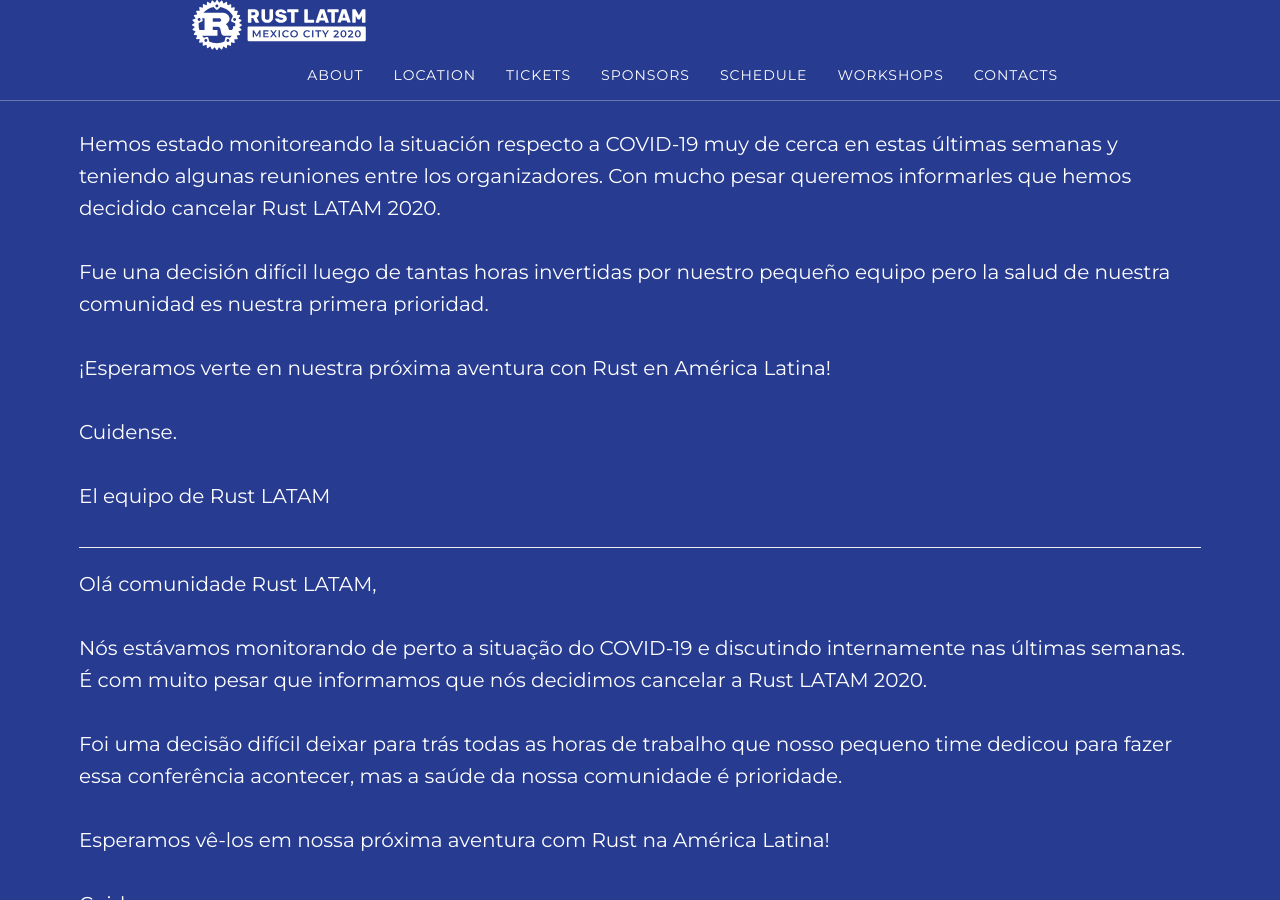
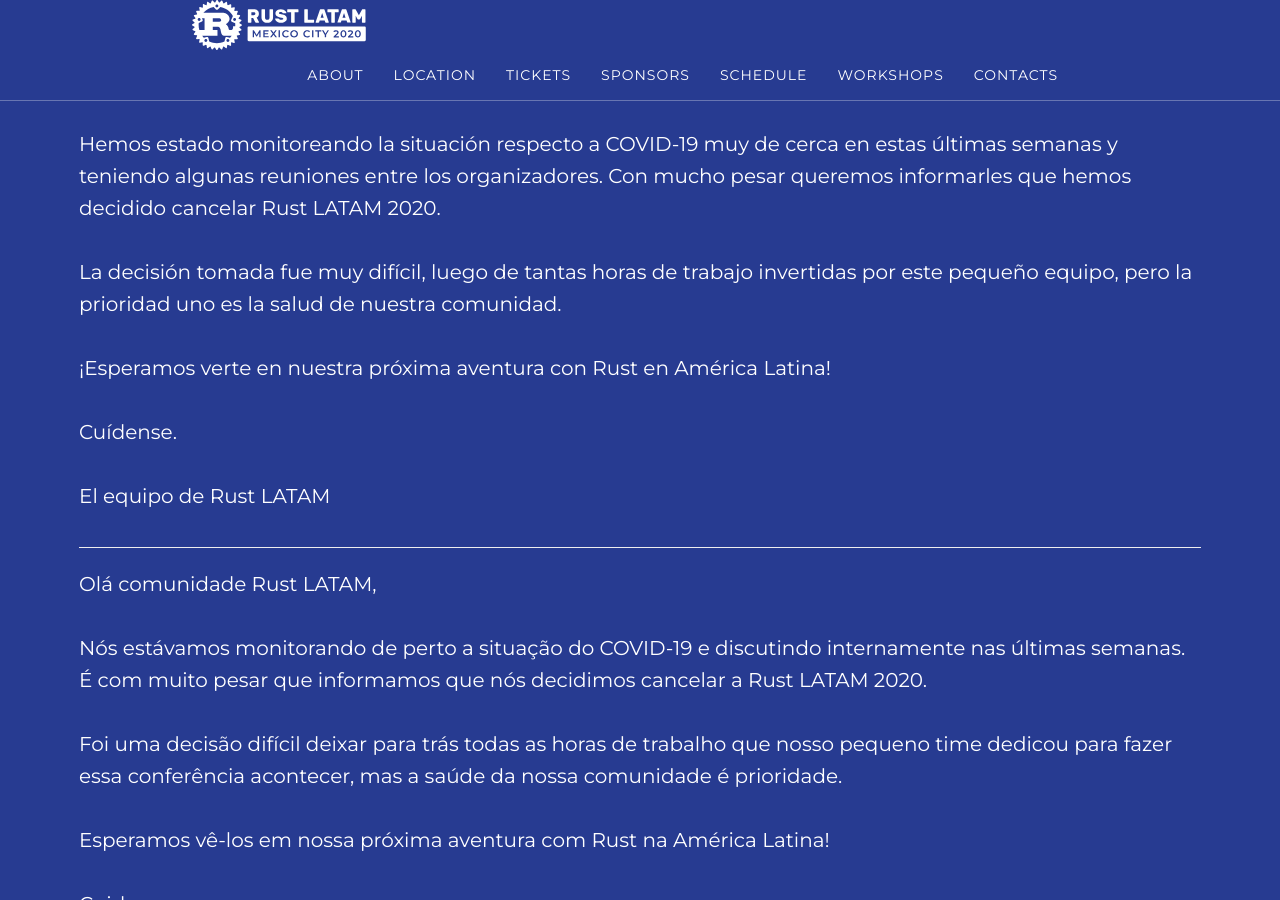
Before and after one commit to rustlatam/website-2020, a Jekyll site: the page built from index.html, in a window 1280 px wide and 900 px high, scrolled down 1431 px. Built offline with Jekyll 4.4.1, drawn with Linux system fonts in a browser that asks for light colours.

Commit message:
Fix spanish cancel text

```diff
--- a/_includes/cancel.html
+++ b/_includes/cancel.html
@@ -22,11 +22,11 @@
 
       Hemos estado monitoreando la situación respecto a COVID-19 muy de cerca en estas últimas semanas y teniendo algunas reuniones entre los organizadores. Con mucho pesar queremos informarles que hemos decidido cancelar Rust LATAM 2020.<br /><br />
 
-      Fue una decisión difícil luego de tantas horas invertidas por nuestro pequeño equipo pero la salud de nuestra comunidad es nuestra primera prioridad.<br /><br />
+      La decisión tomada fue muy difícil, luego de tantas horas de trabajo invertidas por este pequeño equipo, pero la prioridad uno es la salud de nuestra comunidad.<br /><br />
 
       ¡Esperamos verte en nuestra próxima aventura con Rust en América Latina!<br /><br />
 
-      Cuidense.<br /><br />
+      Cuídense.<br /><br />
 
       El equipo de Rust LATAM
     </p>
```
